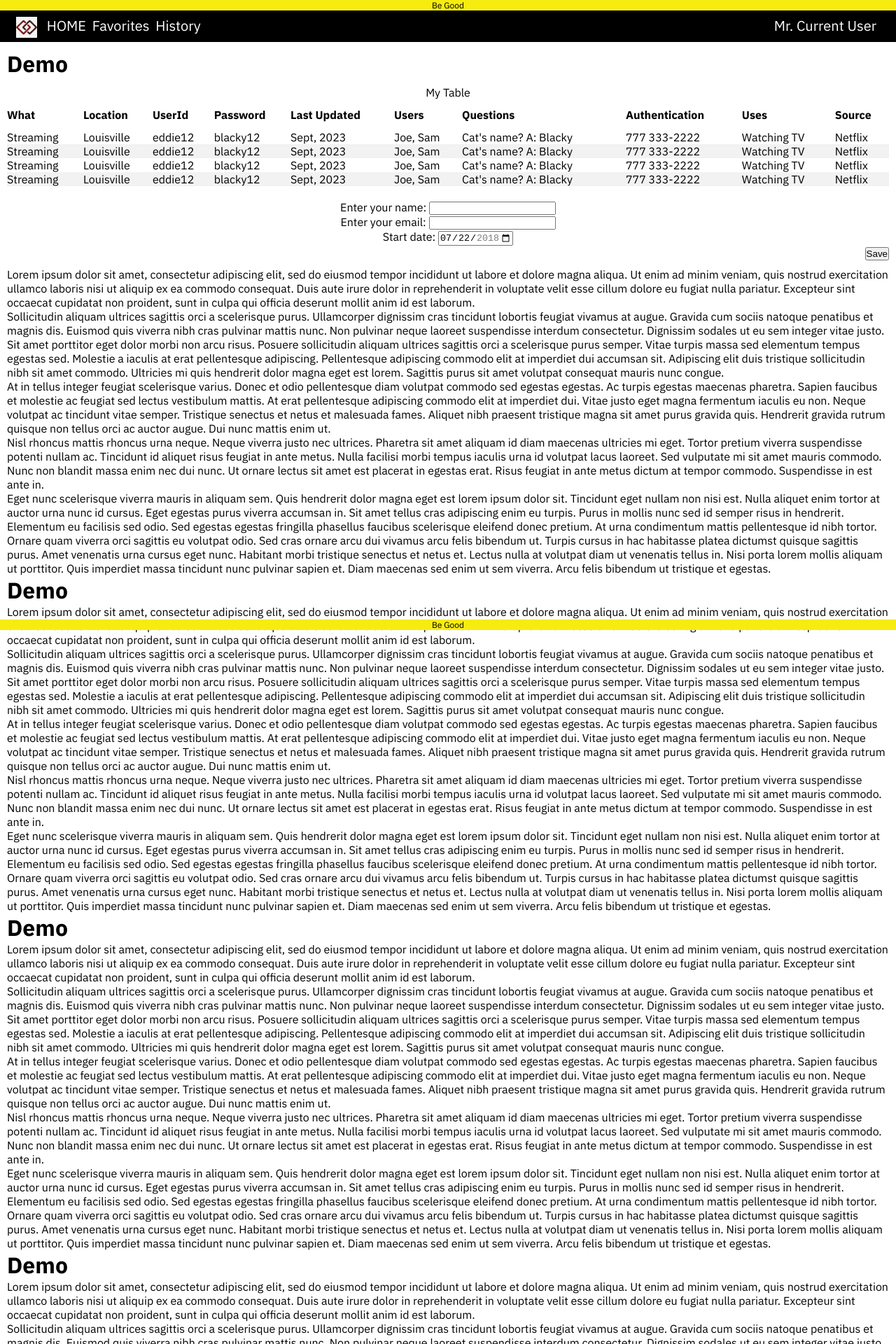
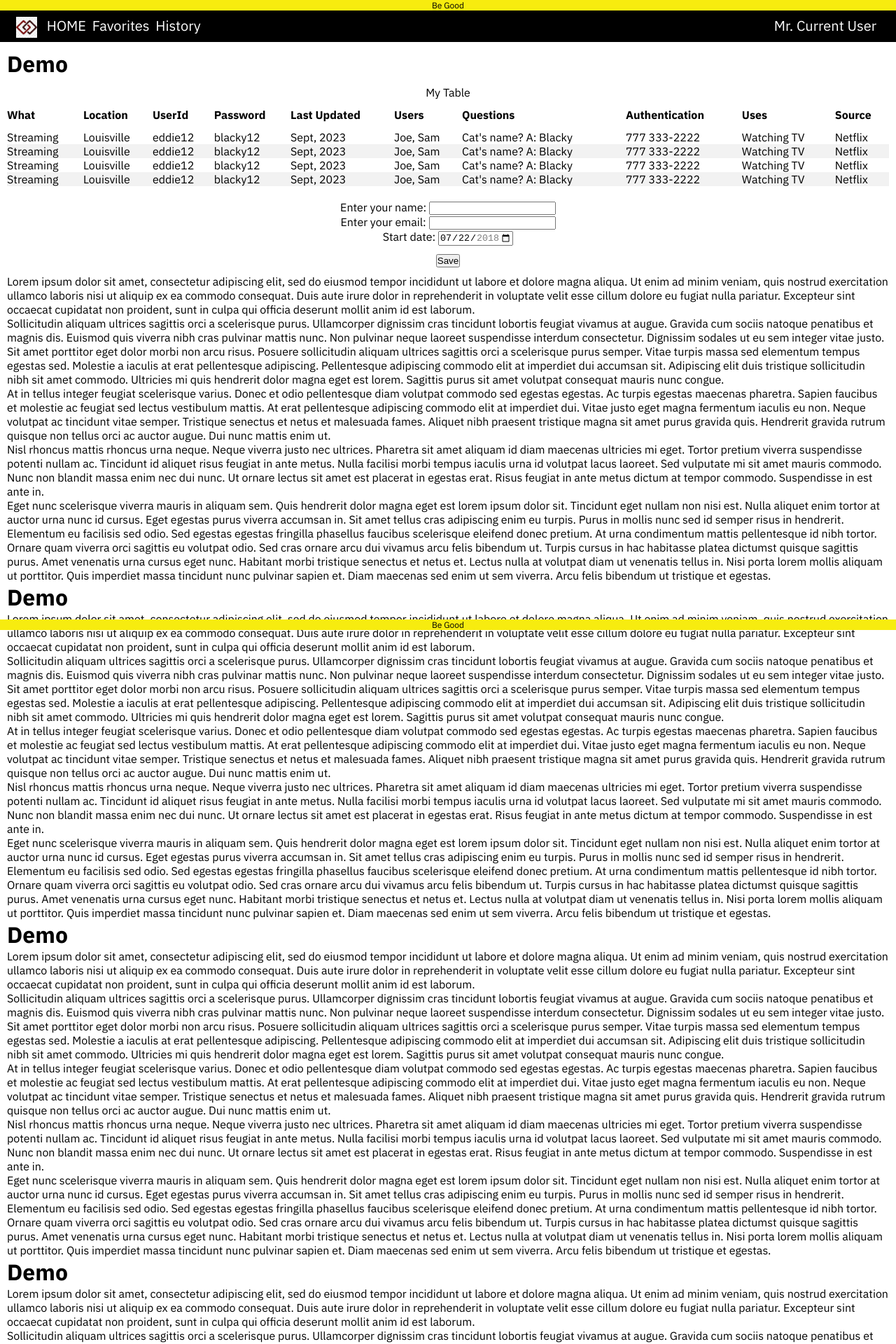
Before and after one commit to gothamgo/demo, a Jekyll site: the page built from index.html, in a window 1280 px wide. Shown: the top 1920 px of the page at 70% size. Built offline with Jekyll 4.4.1, drawn with Linux system fonts in a browser that asks for light colours.

Commit message:
Update form.html

```diff
--- a/_includes/form.html
+++ b/_includes/form.html
@@ -17,7 +17,7 @@
   }
 
   form.form div.form-submit {
-    text-align: right;
+    padding-top: 10px;
   }
 
 </style>
```
